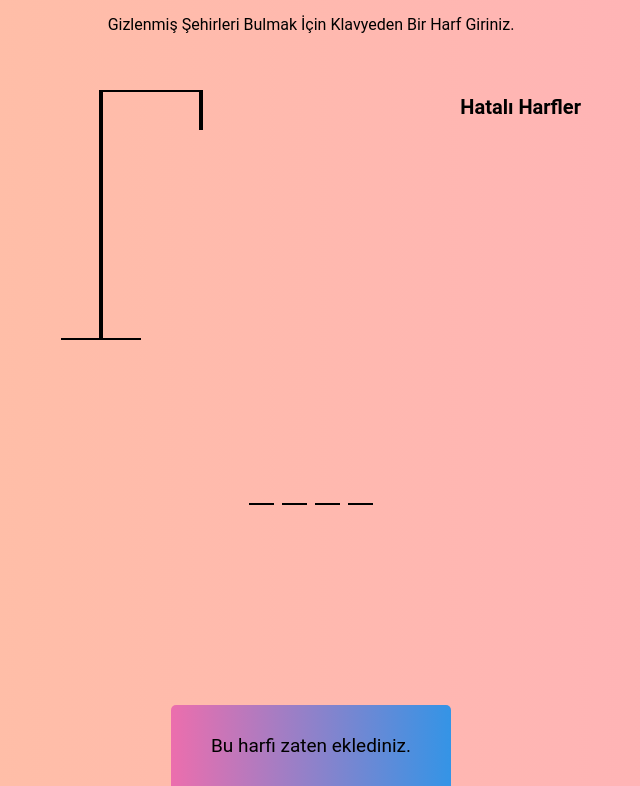
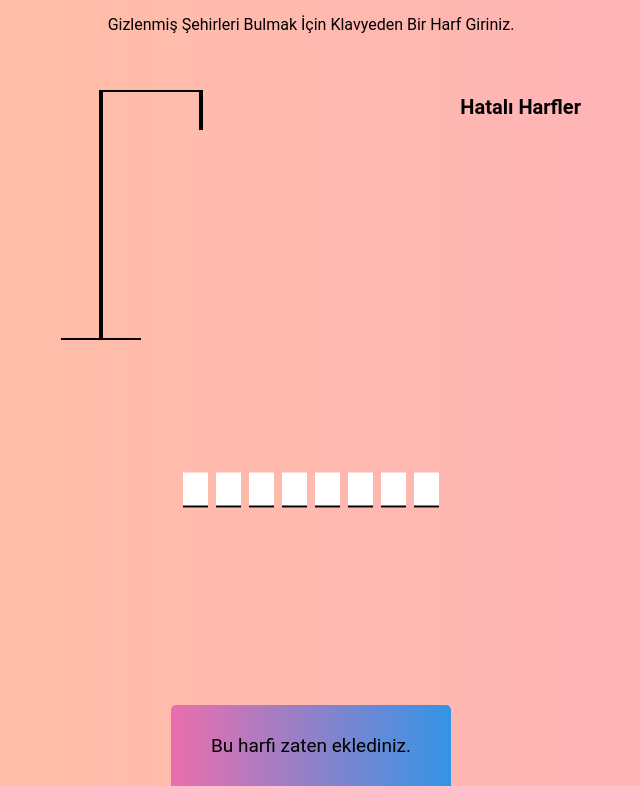
Before and after one commit to harundogdu/HangmanApp, a plain HTML site: page index.html in a window 1280 px wide. Shown: the part 94-880 px from the top of the page, without its empty margins (329-969 px from the left). Drawn offline with Linux system fonts and the light colour scheme.

Commit message:
locale added

```diff
--- a/script.js
+++ b/script.js
@@ -4,7 +4,6 @@ const message = document.getElementById("success-message");
 
 const correctLetters = [];
 const wrongLetters = [];
-
 const selectedWord = getRandomWord();
 const playAgain = document.getElementById("btnPlayAgain");
 
@@ -17,8 +16,8 @@ let sayac = 0;
 
 
 function getRandomWord() {
-    const words = ["Adana", "Adıyaman", "Afyon", "Ağrı", "Amasya", "Ankara", "Antalya", "Artvin", "Aydın", "Balıkesir", "Bilecik", "Bingöl", "Bitlis", "Bolu", "Burdur", "Bursa", "Çanakkale", "Çankırı", "Çorum", "Denizli", "Diyarbakır", "Edirne", "Elazığ", "Erzincan", "Erzurum", "Eskişehir", "Gaziantep", "Giresun", "Gümüşhane", "Hakkari", "Hatay", "Isparta", "Mersin", "İstanbul", "İzmir", "Kars", "Kastamonu", "Kayseri", "Kırklareli", "Kırşehir", "Kocaeli", "Konya", "Kütahya", "Malatya", "Manisa", "Kahramanmaraş", "Mardin", "Muğla", "Muş", "Nevşehir", "Niğde", "Ordu", "Rize", "Sakarya", "Samsun", "Siirt", "Sinop", "Sivas", "Tekirdağ", "Tokat", "Trabzon", "Tunceli", "Şanlıurfa", "Uşak", "Van", "Yozgat", "Zonguldak", "Aksaray", "Bayburt", "Karaman", "Kırıkkale", "Batman", "Şırnak", "Bartın", "Ardahan", "Iğdır", "Yalova", "Karabük", "Kilis", "Osmaniye", "Düzce"];
-    return words[Math.floor(Math.random() * words.length)].toLowerCase();
+    const words = ["İstanbul"];
+    return words[Math.floor(Math.random() * words.length)].toLocaleLowerCase('tr-TR');
 }
 
 function displayWord() {
--- a/style.css
+++ b/style.css
@@ -59,8 +59,10 @@ body {
     border-bottom: 2px solid #000;
     margin: 0 4px;
     font-size: 28px;
-    height: 40px;
+    height: 35px;
     width: 25px;
+    text-align: center;
+    background-color: #fff;
 }
 
 .item {
```
